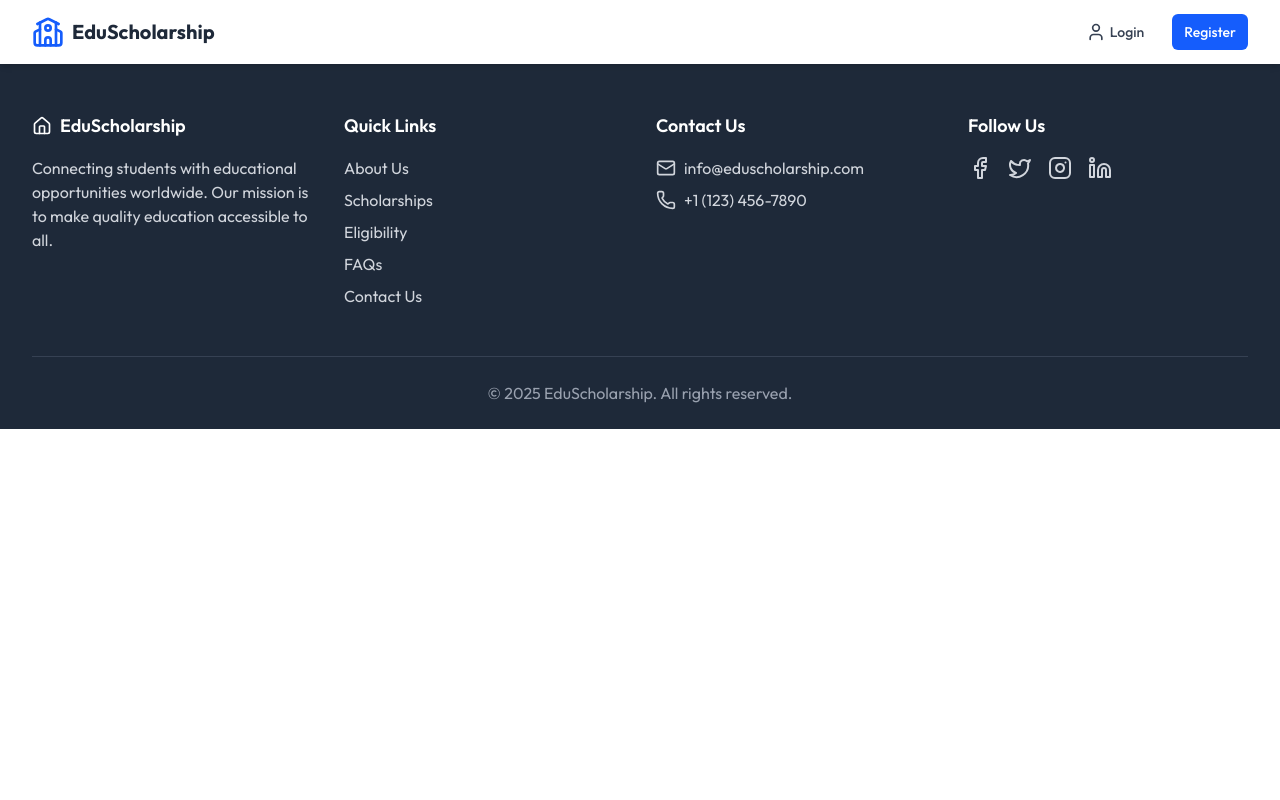
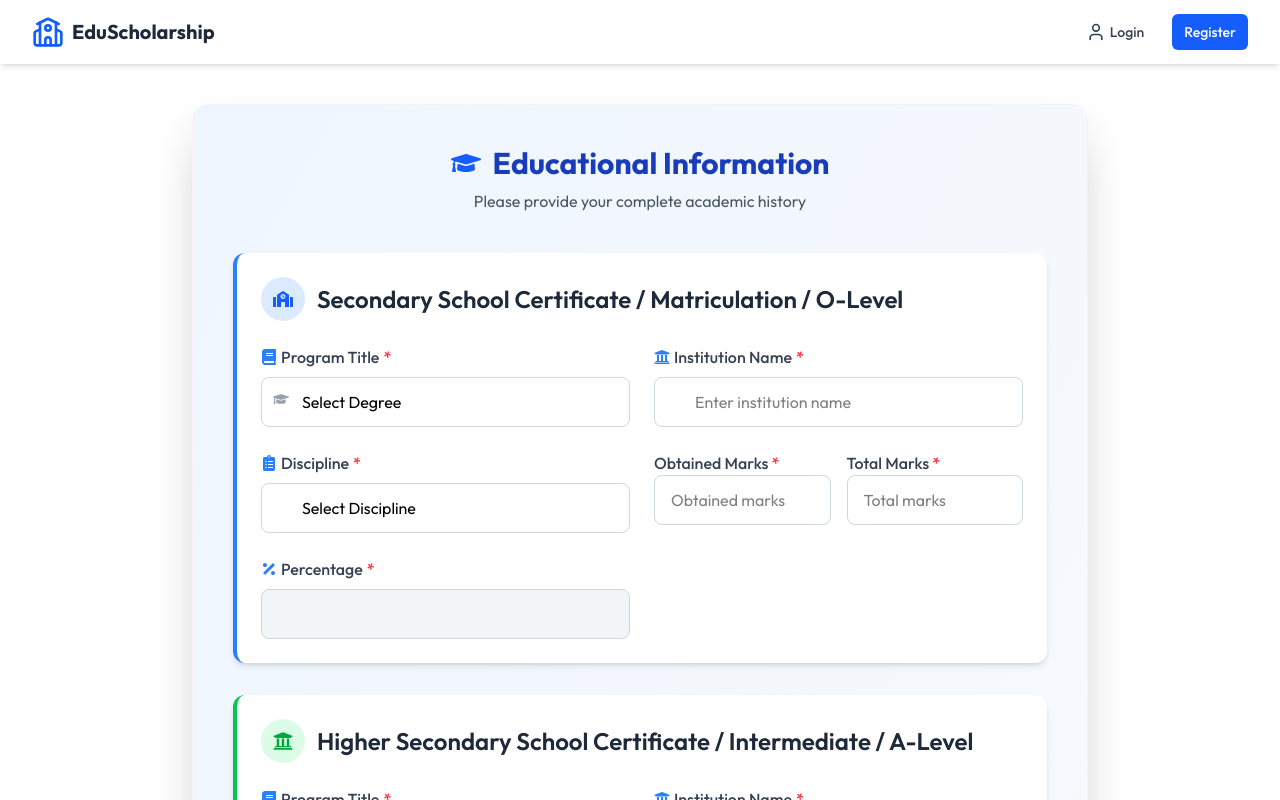
Before and after one commit to CODEMASTER-ABDULLAH-92/ScholarShip-App, a React (Vite) app in the folder client/: page /education in a window 1280 px wide. Shown: the top 800 px of the page. Built offline with nearby package versions, Linux system fonts and the light colour scheme; no server answers; a web font is replaced by a local one.

Commit message:
Adding the Educational data

```diff
--- a/client/src/App.jsx
+++ b/client/src/App.jsx
@@ -20,6 +20,7 @@ import UpdateScholarship from './Dashboard/UpdateScholarship';
 import UserDashBoard from './Dashboard/UserDashBoard'
 import ScholarshipApplication from './Dashboard/CompleteData';
 import Educational from './pages/Education';
+import Education from './pages/Education';
 const App = () => {
 const homeRef = useRef();
   useEffect(()=>{
@@ -46,7 +47,7 @@ const location = useLocation();
 <Routes>
 <Route path='/' element={<Home/>}/>
 <Route path='/personal-Info' element={<PersonalDetail/>}/>
-<Route path='/education' element={<Educational/>}/>
+<Route path='/education' element={<Education/>}/>
 <Route path='/docs' element={<Docs/>}/>
 <Route path='/address' element={<Address/>}/>
 <Route path='/login' element={<LoginPage/>}/>
--- a/client/src/pages/Education.jsx
+++ b/client/src/pages/Education.jsx
@@ -51,8 +51,7 @@ const Educational = () => {
         }));
         return;
       }
-
-
+    }
     setFormData(prev => ({
       ...prev,
       [name]: value
@@ -64,17 +63,36 @@ const Educational = () => {
     try {
       const formDataToSend = new FormData();
 
-      // School Education
-      Object.entries(formData).forEach(([key, value]) => {
-        formDataToSend.append(key, value);
-      });
+      formDataToSend.append("degreeLevel", formData.degreeLevel);
+      formDataToSend.append("schoolName", formData.schoolName);
+      formDataToSend.append("degreeDiscipline", formData.degreeDiscipline);
+      formDataToSend.append("ontainedMarks", formData.ontainedMarks);
+      formDataToSend.append("totalMarks", formData.totalMarks);
+      formDataToSend.append("percentage", formData.percentage);
+
+      // College Education
+      formDataToSend.append("collegedegreeLevel", formData.collegedegreeLevel);
+      formDataToSend.append("collegesName", formData.collegesName);
+      formDataToSend.append("collegeDegreeDiscipline", formData.collegeDegreeDiscipline);
+      formDataToSend.append("collegeOntainedMarks", formData.collegeOntainedMarks);
+      formDataToSend.append("collegeTotalMarks", formData.collegeTotalMarks);
+      formDataToSend.append("collegePercentage", formData.collegePercentage);
+
+      // University Education
+      formDataToSend.append("universityDegreeLevel", formData.universityDegreeLevel);
+      formDataToSend.append("universityName", formData.universityName);
+      formDataToSend.append("universityCurrentSemeter", formData.universityCurrentSemeter);
+      formDataToSend.append("universityDegreeDiscipline", formData.universityDegreeDiscipline);
+      formDataToSend.append("universityOntainedCGPA", formData.universityOntainedCGPA);
+      formDataToSend.append("universityTotalCGPA", formData.universityTotalCGPA);
+      formDataToSend.append("universityPercentage", formData.universityPercentage);
 
       const response = await axios.post(
         `${url}/api/education/add-education`,
         formDataToSend,
         {
           headers: {
-            "Content-Type": "multipart/form-data",
+            "Content-Type": "application/json",
           }
         }
       );
@@ -491,5 +509,5 @@ const Educational = () => {
     </div>
   );
 };
-}
+
 export default Educational;
```
Also changed, not shown: 2 other files (tests, documents, lock files or other folders).
